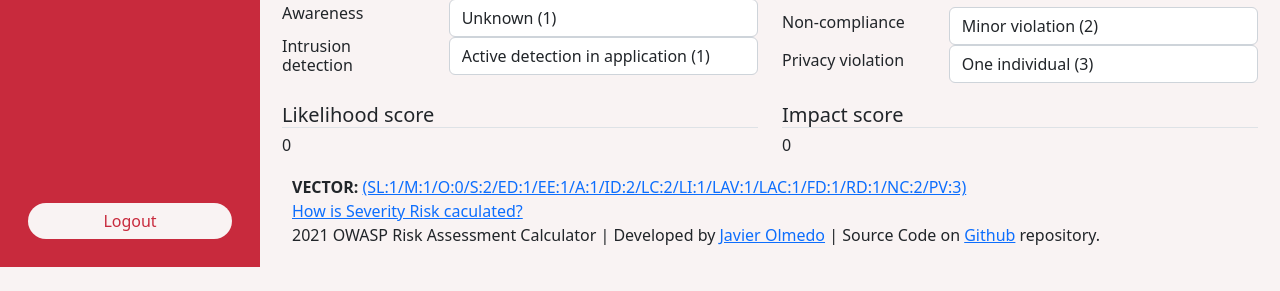
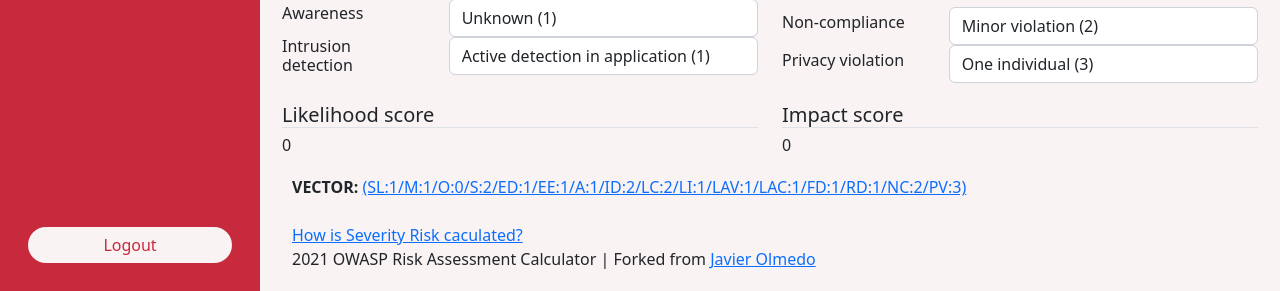
Before and after one commit to gerosecurity/gerobug, a Django app: page /dashboard/calculator in a window 1280 px wide. Shown: the part 681-972 px from the top of the page. Before the commit the page ends 948 px from the top, so only its background shows below. Run offline with Django 4.2, Linux system fonts and the light colour scheme; a user stored in the database is signed in; some libraries are stand-ins or nearby versions.

Commit message:
Cleaned DB + Minor Fix

```diff
--- a/templates/owasp-calculator.html
+++ b/templates/owasp-calculator.html
@@ -312,13 +312,10 @@
             <b>VECTOR: </b><a id="score"
               href="https://javierolmedo.github.io/OWASP-Calculator/?vector=(SL:1/M:1/O:0/S:2/ED:1/EE:1/A:1/ID:2/LC:2/LI:1/LAV:1/LAC:1/FD:1/RD:1/NC:2/PV:3)"
               target="_blank">(SL:1/M:1/O:0/S:2/ED:1/EE:1/A:1/ID:2/LC:2/LI:1/LAV:1/LAC:1/FD:1/RD:1/NC:2/PV:3)</a>
-            <br>
+            <br><br>
             <a href="#exampleModalCenter" data-toggle="modal">How is Severity Risk caculated?</a>
             <br>
-            2021 OWASP Risk Assessment Calculator | Developed by <a href="https://hackpuntes.com"
-              target="_blank"><span>Javier Olmedo</span></a> | Source Code on <a
-              href="https://github.com/JavierOlmedo/OWASP-Calculator" target="_blank"><span>Github</span></a>
-            repository.
+            2021 OWASP Risk Assessment Calculator | Forked from <a href="https://github.com/JavierOlmedo/OWASP-Calculator" target="_blank"><span>Javier Olmedo</span></a>
           </div>
         </section>
       </main>
```
Also changed, not shown: db.sqlite3.
